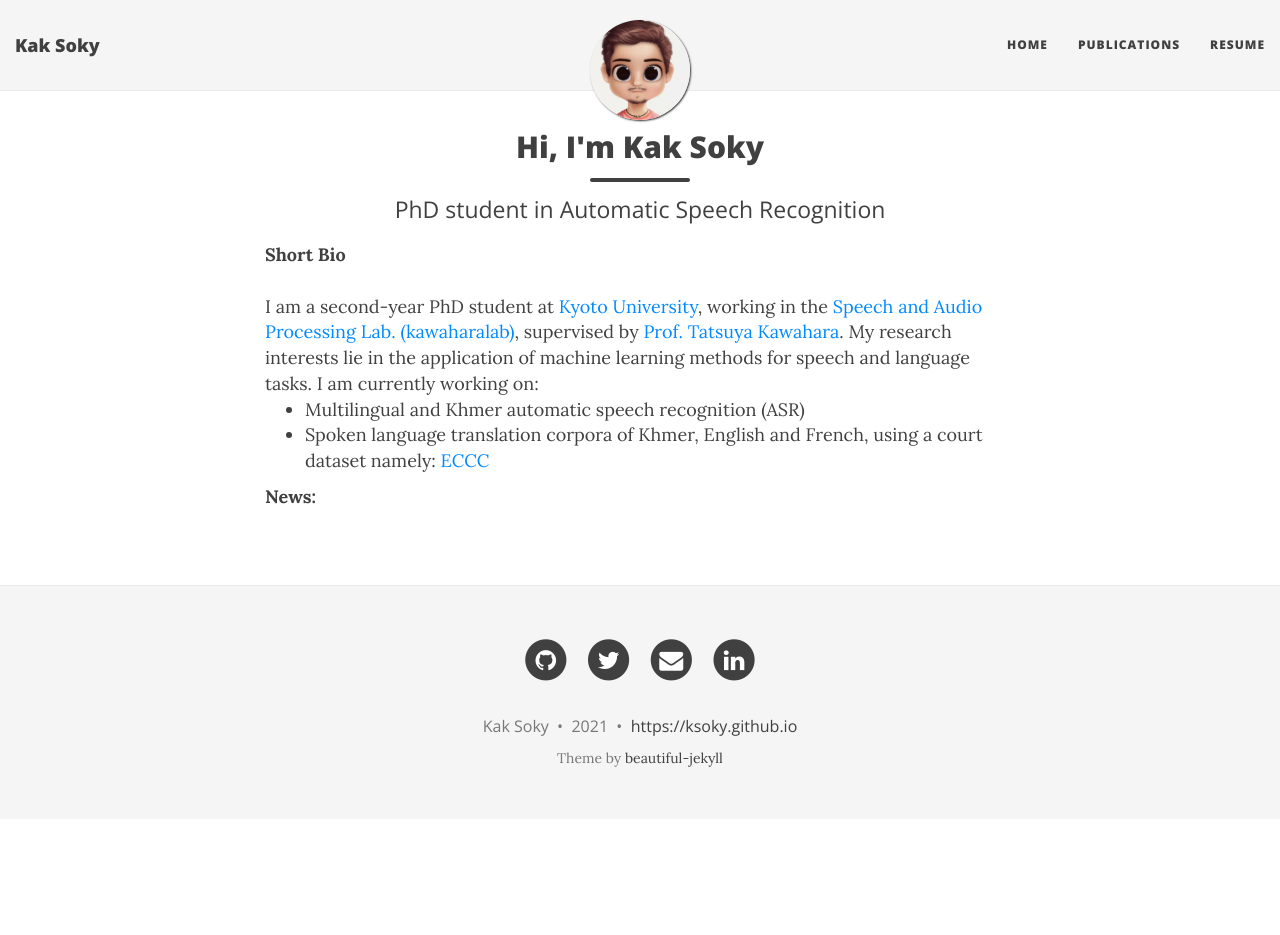
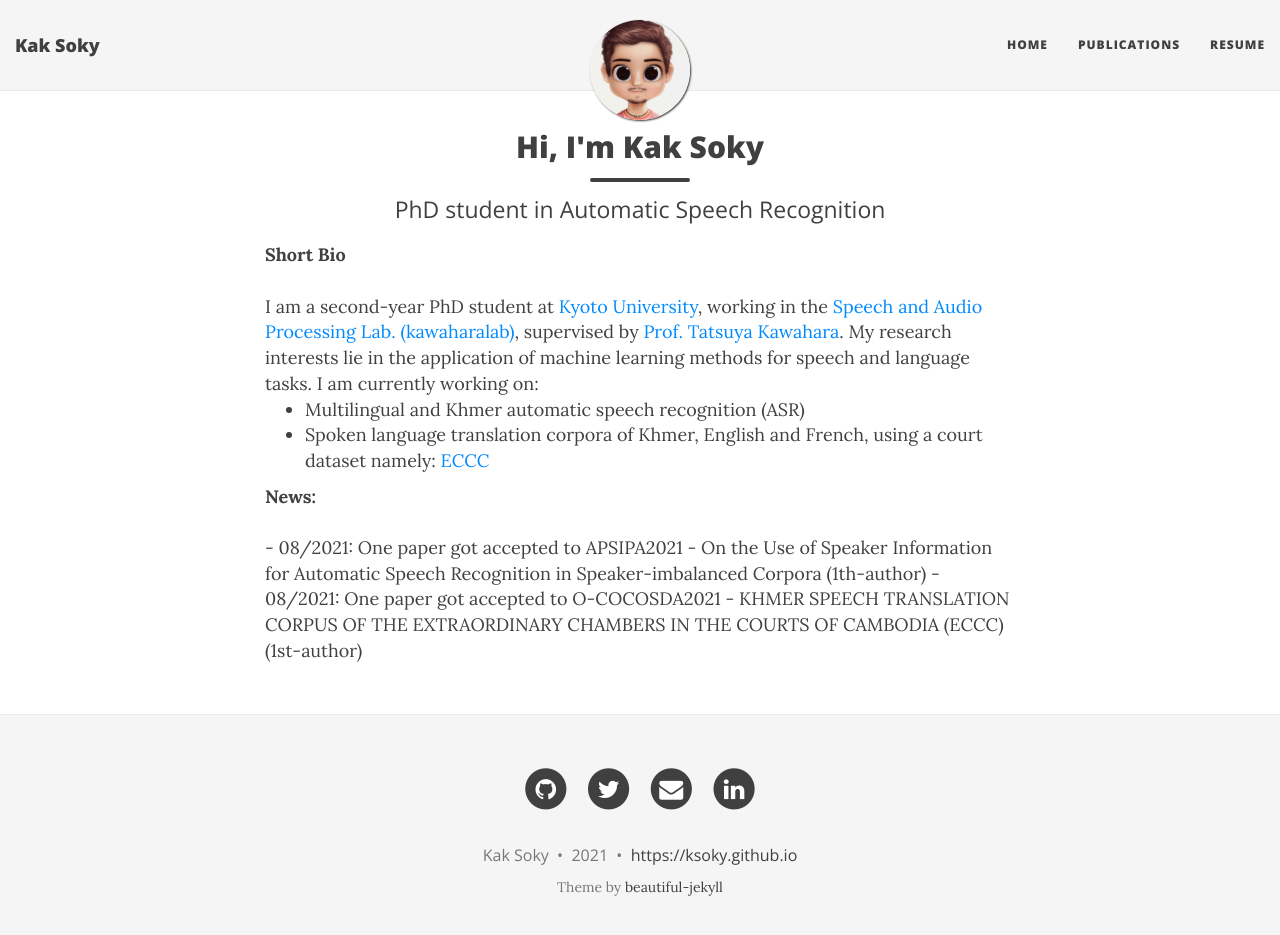
Before and after one commit to ksoky/ksoky.github.io, a Jekyll site: the page built from index.html, in a window 1280 px wide and 948 px high. Shown: the top 935 px of the window. Built offline with Jekyll 4.4.1, drawn with Linux system fonts in a browser that asks for light colours; nearby versions of some CDN libraries; the list of posts is cut into pages by our own code.

```diff
--- a/index.html
+++ b/index.html
@@ -17,3 +17,8 @@ methods for speech and language tasks. I am currently working on: <br />
 
 
 <b>News:</b><br><br>
+
+- 08/2021: One paper got accepted to APSIPA2021
+	- On the Use of Speaker Information for Automatic Speech Recognition in Speaker-imbalanced Corpora (1th-author)
+- 08/2021: One paper got accepted to O-COCOSDA2021
+	- KHMER SPEECH TRANSLATION CORPUS OF THE EXTRAORDINARY CHAMBERS IN THE COURTS OF CAMBODIA (ECCC) (1st-author)
```
Also changed, not shown: publications.md (+4 -0 lines).
